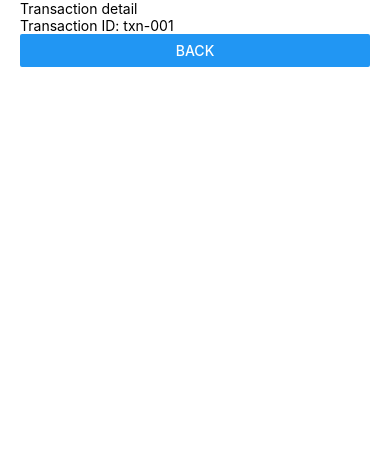
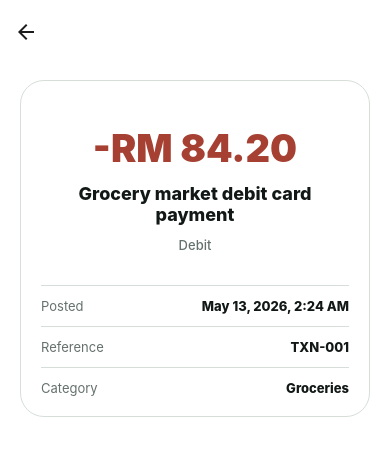
Before and after one commit to desmond9986/transaction-history-mobile, a React Native app: screen / in a window 390 px wide. Both pictures are taken after a click on the element 195 px from the left and 110 px from the top of the page. Shown: the top 456 px of the page. Built offline with nearby package versions, Linux system fonts and the light colour scheme.

Commit message:
feat: build transaction detail screen

```diff
--- a/src/modules/transactionHistory/hooks/useTransaction.ts
+++ b/src/modules/transactionHistory/hooks/useTransaction.ts
@@ -1,10 +1,10 @@
-import { useQuery } from '@tanstack/react-query';
+import { useQueryClient } from '@tanstack/react-query';
 
-import { getTransactionById } from '../services/mockTransactionService';
+import type { Transaction } from '../types/transaction';
 
 export function useTransaction(transactionId: string) {
-    return useQuery({
-        queryKey: ['transactions', transactionId],
-        queryFn: () => getTransactionById(transactionId),
-    });
+    const queryClient = useQueryClient();
+    const transactions = queryClient.getQueryData<Transaction[]>(['transactions']);
+
+    return transactions?.find(({ id }) => id === transactionId);
 }
--- a/src/modules/transactionHistory/navigation/TransactionHistoryNavigator.tsx
+++ b/src/modules/transactionHistory/navigation/TransactionHistoryNavigator.tsx
@@ -1,5 +1,6 @@
 import { createNativeStackNavigator } from '@react-navigation/native-stack';
 
+import { COLORS } from '../../../shared/theme/tokens';
 import { TransactionDetailScreen } from '../screens/TransactionDetailScreen';
 import { TransactionHistoryScreen } from '../screens/TransactionHistoryScreen';
 import { TransactionHistoryRoute } from './routes';
@@ -17,6 +18,15 @@ function renderTransactionHistoryStackScreens() {
             <Stack.Screen
                 name={TransactionHistoryRoute.TransactionDetail}
                 component={TransactionDetailScreen}
+                options={{
+                    headerShown: true,
+                    title: '',
+                    headerBackButtonDisplayMode: 'minimal',
+                    headerShadowVisible: false,
+                    headerStyle: {
+                        backgroundColor: COLORS.screenBackground,
+                    },
+                }}
             />
         </>
     );
@@ -28,7 +38,7 @@ export function TransactionHistoryNavigator() {
             initialRouteName={TransactionHistoryRoute.TransactionHistory}
             screenOptions={{
                 headerShown: false,
-                contentStyle: { backgroundColor: '#ffffff' },
+                contentStyle: { backgroundColor: COLORS.screenBackground },
             }}
         >
             {renderTransactionHistoryStackScreens()}
--- a/src/modules/transactionHistory/screens/TransactionDetailScreen.tsx
+++ b/src/modules/transactionHistory/screens/TransactionDetailScreen.tsx
@@ -1,19 +1,194 @@
-import { Button, Text } from 'react-native';
+import { Pressable, StyleSheet, Text, View } from 'react-native';
 
 import { Screen } from '../../../shared/components/Screen';
+import { COLORS, RADIUS, SPACING } from '../../../shared/theme/tokens';
+import { useTransaction } from '../hooks/useTransaction';
 import { TransactionHistoryRoute } from '../navigation/routes';
 import type { TransactionHistoryStackScreenProps } from '../navigation/types';
+import type { Transaction } from '../types/transaction';
+import {
+    formatTransactionAmount,
+    formatTransactionDateTime,
+    formatTransactionType,
+} from '../utils/transactionFormatters';
 
 type TransactionDetailScreenProps = TransactionHistoryStackScreenProps<
     typeof TransactionHistoryRoute.TransactionDetail
 >;
 
+type DetailRow = {
+    label: string;
+    value: string;
+};
+
 export function TransactionDetailScreen({ navigation, route }: TransactionDetailScreenProps) {
+    const transaction = useTransaction(route.params.transactionId);
+
+    function renderUnavailableState() {
+        return (
+            <View style={styles.stateContainer}>
+                <Text style={styles.stateTitle}>Transaction unavailable</Text>
+                <Pressable style={styles.retryButton} onPress={navigation.goBack}>
+                    <Text style={styles.retryButtonText}>Back to history</Text>
+                </Pressable>
+            </View>
+        );
+    }
+
+    function renderHero(activeTransaction: Transaction) {
+        const amountStyle =
+            activeTransaction.type === 'credit' ? styles.creditAmount : styles.debitAmount;
+
+        return (
+            <View style={styles.detailHero}>
+                <Text
+                    style={[styles.amount, amountStyle]}
+                    numberOfLines={1}
+                    adjustsFontSizeToFit
+                    minimumFontScale={0.75}
+                >
+                    {formatTransactionAmount(activeTransaction)}
+                </Text>
+                <Text style={styles.description} numberOfLines={2}>
+                    {activeTransaction.description}
+                </Text>
+                <Text style={styles.meta}>{formatTransactionType(activeTransaction.type)}</Text>
+            </View>
+        );
+    }
+
+    function renderDetailRows(detailRows: DetailRow[]) {
+        return (
+            <View style={styles.detailGrid}>
+                {detailRows.map((row) => (
+                    <View key={row.label} style={styles.detailRow}>
+                        <Text style={styles.detailLabel}>{row.label}</Text>
+                        <Text style={styles.detailValue} numberOfLines={2}>
+                            {row.value}
+                        </Text>
+                    </View>
+                ))}
+            </View>
+        );
+    }
+
+    if (!transaction) {
+        return (
+            <Screen includeTopInset={false} style={styles.screen}>
+                {renderUnavailableState()}
+            </Screen>
+        );
+    }
+
+    const detailRows: DetailRow[] = [
+        {
+            label: 'Posted',
+            value: formatTransactionDateTime(transaction.date),
+        },
+        {
+            label: 'Reference',
+            value: transaction.id.toUpperCase(),
+        },
+        {
+            label: 'Category',
+            value: transaction.category,
+        },
+    ];
+
     return (
-        <Screen>
-            <Text>Transaction detail</Text>
-            <Text>Transaction ID: {route.params.transactionId}</Text>
-            <Button title="Back" onPress={navigation.goBack} />
+        <Screen includeTopInset={false} style={styles.screen}>
+            <View style={styles.detailCard}>
+                {renderHero(transaction)}
+                {renderDetailRows(detailRows)}
+            </View>
         </Screen>
     );
 }
+
+const styles = StyleSheet.create({
+    screen: {
+        paddingTop: SPACING.space8,
+    },
+    detailCard: {
+        marginTop: SPACING.space8,
+        padding: SPACING.space20,
+        backgroundColor: COLORS.screenBackground,
+        borderColor: COLORS.borderSubtle,
+        borderRadius: RADIUS.large,
+        borderWidth: StyleSheet.hairlineWidth,
+    },
+    detailHero: {
+        alignItems: 'center',
+        gap: SPACING.space12,
+        paddingHorizontal: SPACING.space8,
+        paddingVertical: SPACING.space24,
+    },
+    amount: {
+        fontSize: 38,
+        fontWeight: '900',
+        textAlign: 'center',
+    },
+    creditAmount: {
+        color: COLORS.creditText,
+    },
+    debitAmount: {
+        color: COLORS.debitText,
+    },
+    description: {
+        color: COLORS.textPrimary,
+        fontSize: 18,
+        fontWeight: '800',
+        textAlign: 'center',
+    },
+    meta: {
+        color: COLORS.textSecondary,
+        fontSize: 13,
+        fontWeight: '500',
+        textAlign: 'center',
+    },
+    detailGrid: {
+        gap: SPACING.space12,
+        marginTop: SPACING.space8,
+    },
+    detailRow: {
+        flexDirection: 'row',
+        justifyContent: 'space-between',
+        gap: SPACING.space20,
+        paddingTop: SPACING.space12,
+        borderTopColor: COLORS.borderSubtle,
+        borderTopWidth: StyleSheet.hairlineWidth,
+    },
+    detailLabel: {
+        color: COLORS.textSecondary,
+        fontSize: 13,
+    },
+    detailValue: {
+        flex: 1,
+        color: COLORS.textPrimary,
+        fontSize: 13,
+        fontWeight: '800',
+        textAlign: 'right',
+    },
+    stateContainer: {
+        alignItems: 'center',
+        gap: SPACING.space12,
+        paddingTop: SPACING.space24,
+    },
+    stateTitle: {
+        color: COLORS.textPrimary,
+        fontSize: 18,
+        fontWeight: '700',
+        textAlign: 'center',
+    },
+    retryButton: {
+        paddingHorizontal: SPACING.space16,
+        paddingVertical: SPACING.space8,
+        backgroundColor: COLORS.brandSoft,
+        borderRadius: RADIUS.small,
+    },
+    retryButtonText: {
+        color: COLORS.brandPrimary,
+        fontSize: 15,
+        fontWeight: '800',
+    },
+});
--- a/src/modules/transactionHistory/services/mockTransactionService.ts
+++ b/src/modules/transactionHistory/services/mockTransactionService.ts
@@ -7,7 +7,3 @@ export async function getTransactions(): Promise<Transaction[]> {
     await new Promise((resolve) => setTimeout(resolve, MOCK_TRANSACTION_DELAY_MS));
     return mockTransactions;
 }
-
-export async function getTransactionById(transactionId: string): Promise<Transaction | undefined> {
-    return mockTransactions.find(({ id }) => id === transactionId);
-}
--- a/src/modules/transactionHistory/utils/transactionFormatters.ts
+++ b/src/modules/transactionHistory/utils/transactionFormatters.ts
@@ -13,6 +13,17 @@ export function formatTransactionDate(date: string) {
     }).format(new Date(date));
 }
 
+export function formatTransactionDateTime(date: string) {
+    // Using the user's locale by passing `undefined` as the first argument
+    return new Intl.DateTimeFormat(undefined, {
+        day: '2-digit',
+        month: 'short',
+        year: 'numeric',
+        hour: 'numeric',
+        minute: '2-digit',
+    }).format(new Date(date));
+}
+
 export function formatTransactionAmount(transaction: Transaction) {
     const sign = transaction.type === 'credit' ? '+' : '-';
     const amount = new Intl.NumberFormat('en-MY', {
--- a/src/navigation/AppNavigator.tsx
+++ b/src/navigation/AppNavigator.tsx
@@ -21,7 +21,7 @@ function renderAppStackScreens() {
     return (
         <>
             <Stack.Screen
-                name={AppRoute.TransactionHistory}
+                name={AppRoute.TransactionHistoryStack}
                 component={TransactionHistoryNavigator}
             />
         </>
@@ -32,7 +32,7 @@ export function AppNavigator() {
     return (
         <NavigationContainer theme={navigationTheme}>
             <Stack.Navigator
-                initialRouteName={AppRoute.TransactionHistory}
+                initialRouteName={AppRoute.TransactionHistoryStack}
                 screenOptions={{
                     headerShown: false,
                     contentStyle: { backgroundColor: COLORS.screenBackground },
--- a/src/navigation/routes.ts
+++ b/src/navigation/routes.ts
@@ -1,5 +1,5 @@
 import type { AppStackParamList } from './types';
 
 export const AppRoute = {
-    TransactionHistory: 'TransactionHistory',
+    TransactionHistoryStack: 'TransactionHistoryStack',
 } as const satisfies Record<keyof AppStackParamList, keyof AppStackParamList>;
--- a/src/navigation/types.ts
+++ b/src/navigation/types.ts
@@ -1,4 +1,4 @@
 // Central route contract. If a screen needs params, define them here.
 export type AppStackParamList = {
-    TransactionHistory: undefined;
+    TransactionHistoryStack: undefined;
 };
--- a/src/shared/components/Screen.tsx
+++ b/src/shared/components/Screen.tsx
@@ -1,16 +1,19 @@
 import type { PropsWithChildren } from 'react';
 import { StyleSheet, type StyleProp, type ViewStyle } from 'react-native';
-import { SafeAreaView } from 'react-native-safe-area-context';
+import { SafeAreaView, type Edge } from 'react-native-safe-area-context';
 
 import { COLORS, SPACING } from '../theme/tokens';
 
 type ScreenProps = PropsWithChildren<{
+    includeTopInset?: boolean;
     style?: StyleProp<ViewStyle>;
 }>;
 
-export function Screen({ children, style }: ScreenProps) {
+export function Screen({ children, includeTopInset = true, style }: ScreenProps) {
+    const edges: Edge[] = includeTopInset ? ['top', 'bottom'] : ['bottom'];
+
     return (
-        <SafeAreaView edges={['top', 'bottom']} style={[styles.container, style]}>
+        <SafeAreaView edges={edges} style={[styles.container, style]}>
             {children}
         </SafeAreaView>
     );
--- a/src/shared/theme/tokens.ts
+++ b/src/shared/theme/tokens.ts
@@ -20,4 +20,5 @@ export const SPACING = {
 
 export const RADIUS = {
     small: 8,
+    large: 24,
 } as const;
```
Also changed, not shown: src/modules/transactionHistory/screens/TransactionHistoryScreen.tsx (+39 -12 lines).
